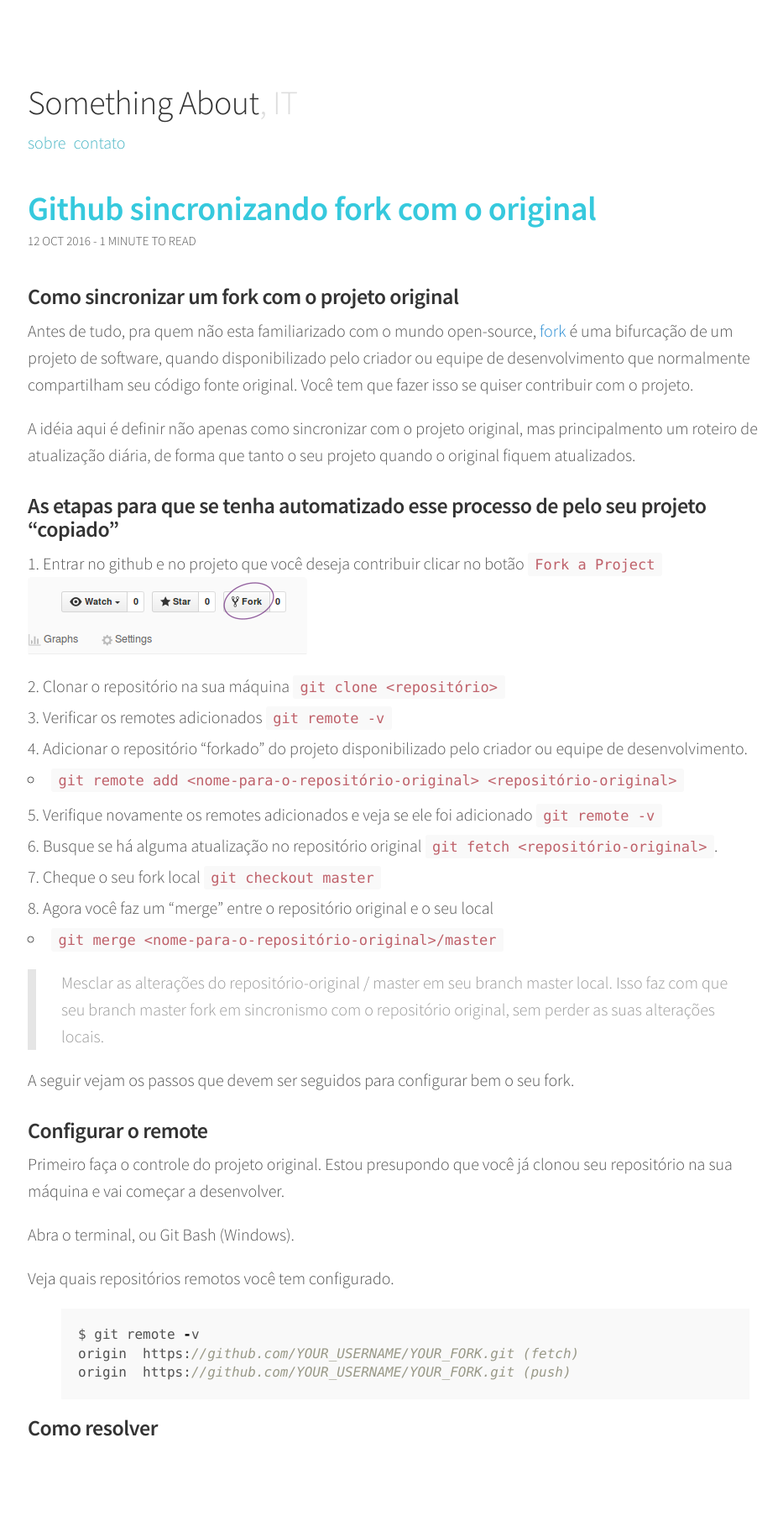
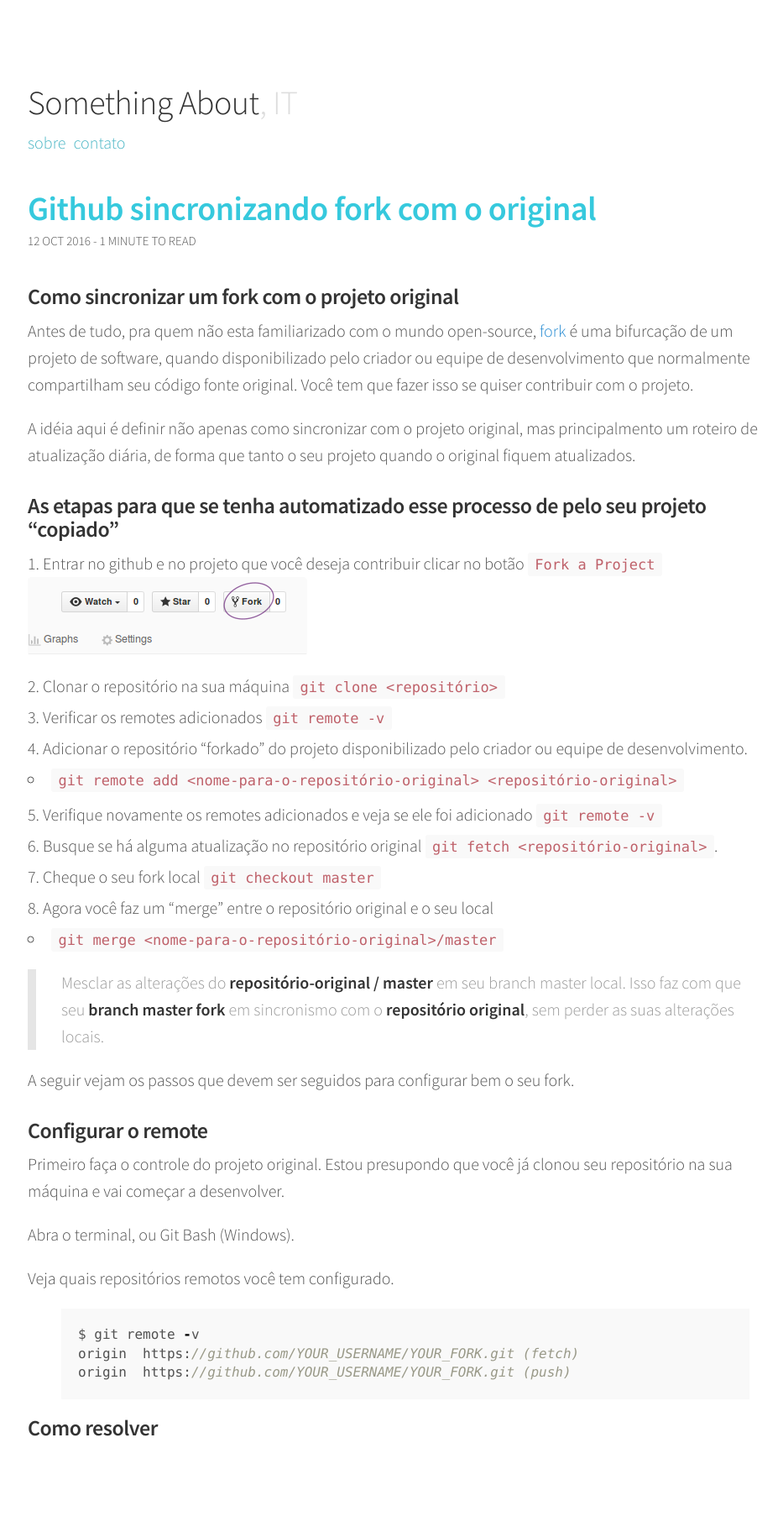
Before and after one commit to emilianocarvalho/emilianocarvalho.github.io, a Jekyll site: the page built from _posts/2016-10-11-github-sincronizando-fork-com-o-original.md, in a window 1280 px wide. Shown: the whole page at 84% size, without its empty margins (157-1090 px from the left). Built offline with Jekyll 4.4.1, drawn with Linux system fonts in a browser that asks for light colours; comment, search, counter and statistics services are not loaded.

```diff
--- a/_posts/2016-10-11-github-sincronizando-fork-com-o-original.md
+++ b/_posts/2016-10-11-github-sincronizando-fork-com-o-original.md
@@ -23,7 +23,7 @@ A idéia aqui é definir não apenas como sincronizar com o projeto original, ma
 8. Agora você faz um "merge" entre o repositório original e o seu local
   - `git merge <nome-para-o-repositório-original>/master`
 
-> Mesclar as alterações do repositório-original / master em seu branch master local. Isso faz com que seu branch master fork em sincronismo com o repositório original, sem perder as suas alterações locais.
+> Mesclar as alterações do **repositório-original / master** em seu branch master local. Isso faz com que seu **branch master fork** em sincronismo com o **repositório original**, sem perder as suas alterações locais.
 
 A seguir vejam os passos que devem ser seguidos para configurar bem o seu fork.
 
```
